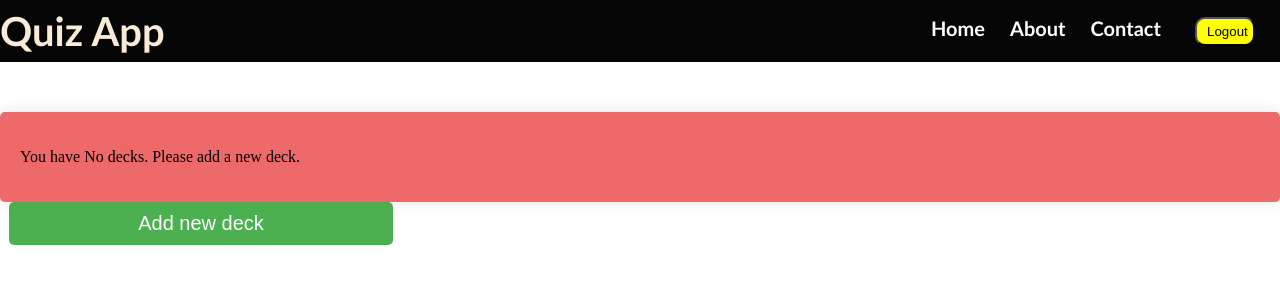
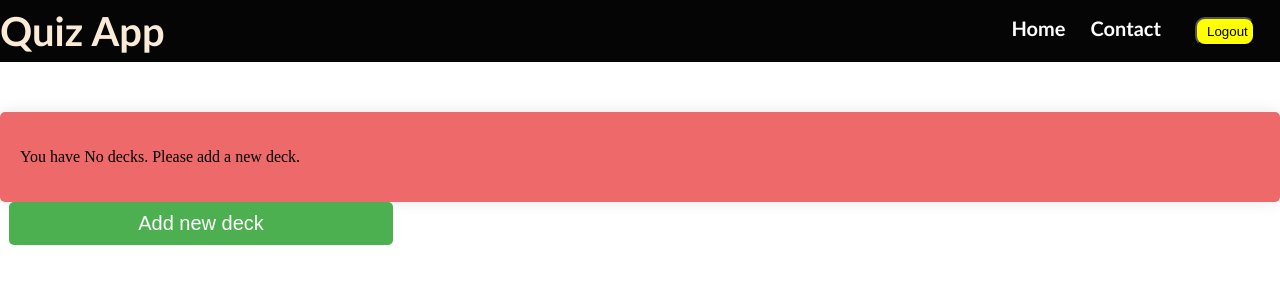
Before and after one commit to samuelkanyingi/quiz_web_app, a Flask app: page /decks in a window 1280 px wide. Shown: the top 300 px of the page. Run offline with Flask 3, Linux system fonts and the light colour scheme; data that the repository does not hold is empty.

Commit message:
fix(navbar-links): add a valid links to navbar for navigating other pages
- Added link to home.html to link to landing_page.html
- Corrected link in home.html to link to contact.html

```diff
--- a/templates/home.html
+++ b/templates/home.html
@@ -7,7 +7,7 @@
     <link rel="stylesheet" href="https://cdnjs.cloudflare.com/ajax/libs/font-awesome/6.0.0-beta3/css/all.min.css">
     <title>Quiz Table</title>
     <style>
-        body {
+    body {
             margin: 0;
             padding: 0;
     }
@@ -328,10 +328,8 @@ button a{
             <a href="#">Quiz App</a>
         </div>
         <ul>
-            <li><a href="#">Home</a></li>
-            <li><a href="#">About</a></li>
-            <li><a href="#">Contact</a></li>
-
+            <li><a href="{{ url_for('landing_page')}}">Home</a></li>
+            <li><a href="{{ url_for('contact') }}">Contact</a></li>
 
             <!-- <button><a href="{{ url_for('logout') }}">Logout Now</a></button> -->
             <button id="logoutBtn" style="color:black; margin-right: 25px; padding: 5px 10px" >Logout</button>
```
